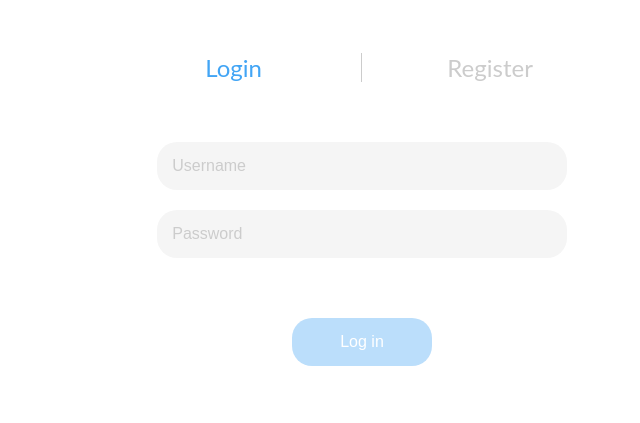
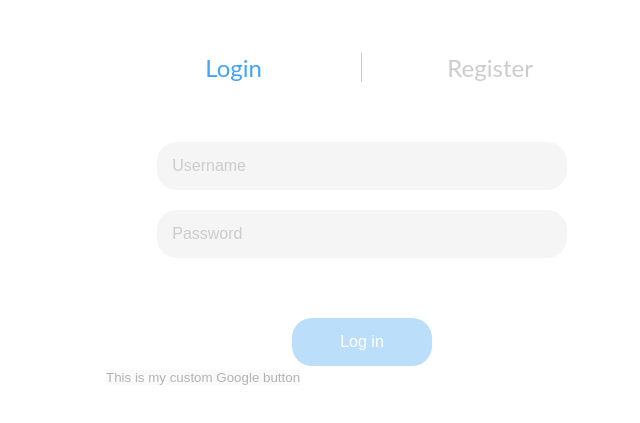
Before and after one commit to nemanjagajic/react-boilerplate, a React (Create React App) app: page /auth in a window 1280 px wide. Shown: the part 127-550 px from the top of the page, without its empty margins (278-918 px from the left). Built offline with nearby package versions, Linux system fonts and the light colour scheme; no server answers.

Commit message:
added button for google login

```diff
--- a/package.json
+++ b/package.json
@@ -14,6 +14,7 @@
     "prop-types": "^15.7.2",
     "react": "^16.12.0",
     "react-dom": "^16.12.0",
+    "react-google-login": "^5.1.1",
     "react-redux": "^7.1.3",
     "react-router": "^5.1.2",
     "react-router-dom": "^5.1.2",
--- a/src/containers/auth/Auth.js
+++ b/src/containers/auth/Auth.js
@@ -2,6 +2,7 @@ import React, { useState } from 'react'
 import Register from './Register'
 import Login from './Login'
 import i18n from '../../i18n'
+import GoogleLogin from 'react-google-login'
 
 const Auth = () => {
   const [selectedTab, setSelectedTab] = useState('login')
@@ -24,6 +25,15 @@ const Auth = () => {
           </div>
         </div>
         {selectedTab === 'login' ? <Login /> : <Register />}
+        <GoogleLogin
+          clientId={process.env.REACT_APP_GOOGLE_CLIENT_ID}
+          render={renderProps => (
+            <button onClick={renderProps.onClick} disabled={renderProps.disabled}>This is my custom Google button</button>
+          )}
+          onSuccess={resp => console.log(resp)}
+          onFailure={() => console.log('FAILED')}
+          cookiePolicy={'single_host_origin'}
+        />
       </div>
     </div>
   )
```
Also changed, not shown: 2 other files (tests, documents, lock files or other folders).
